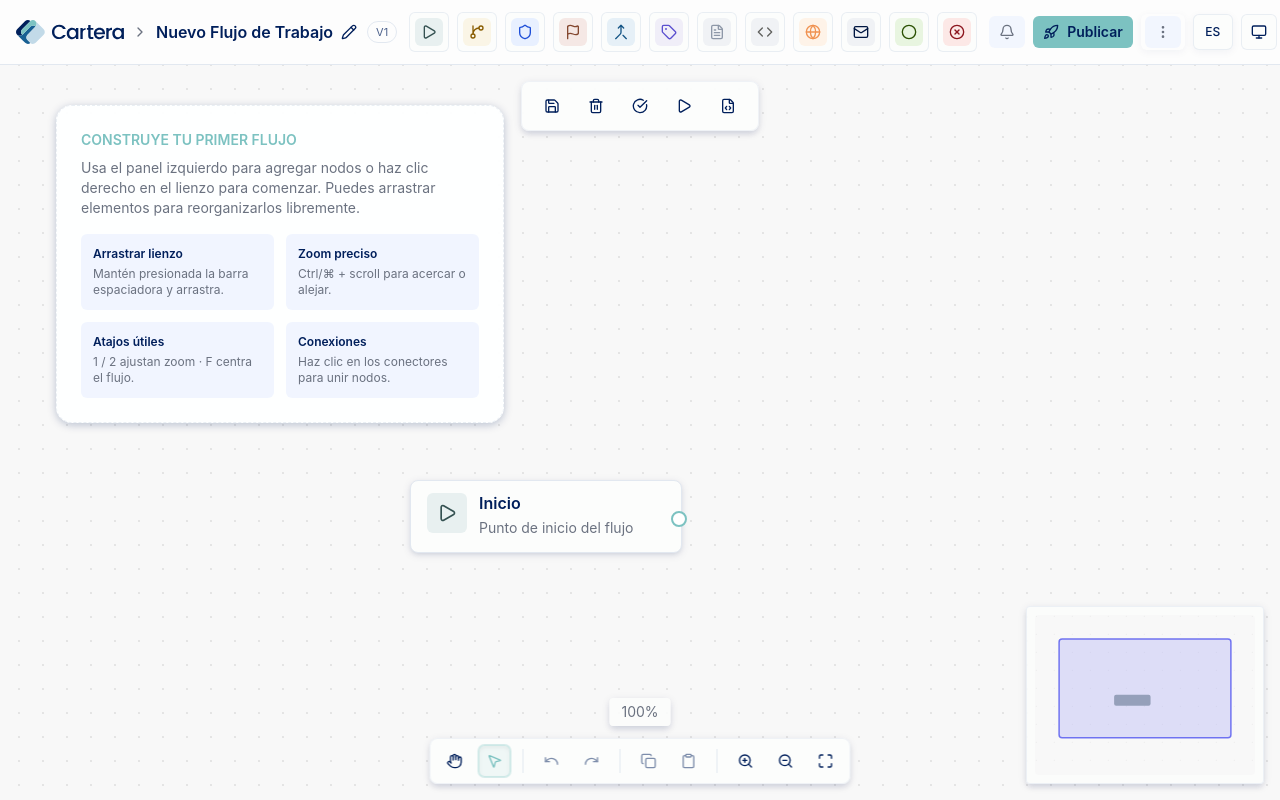
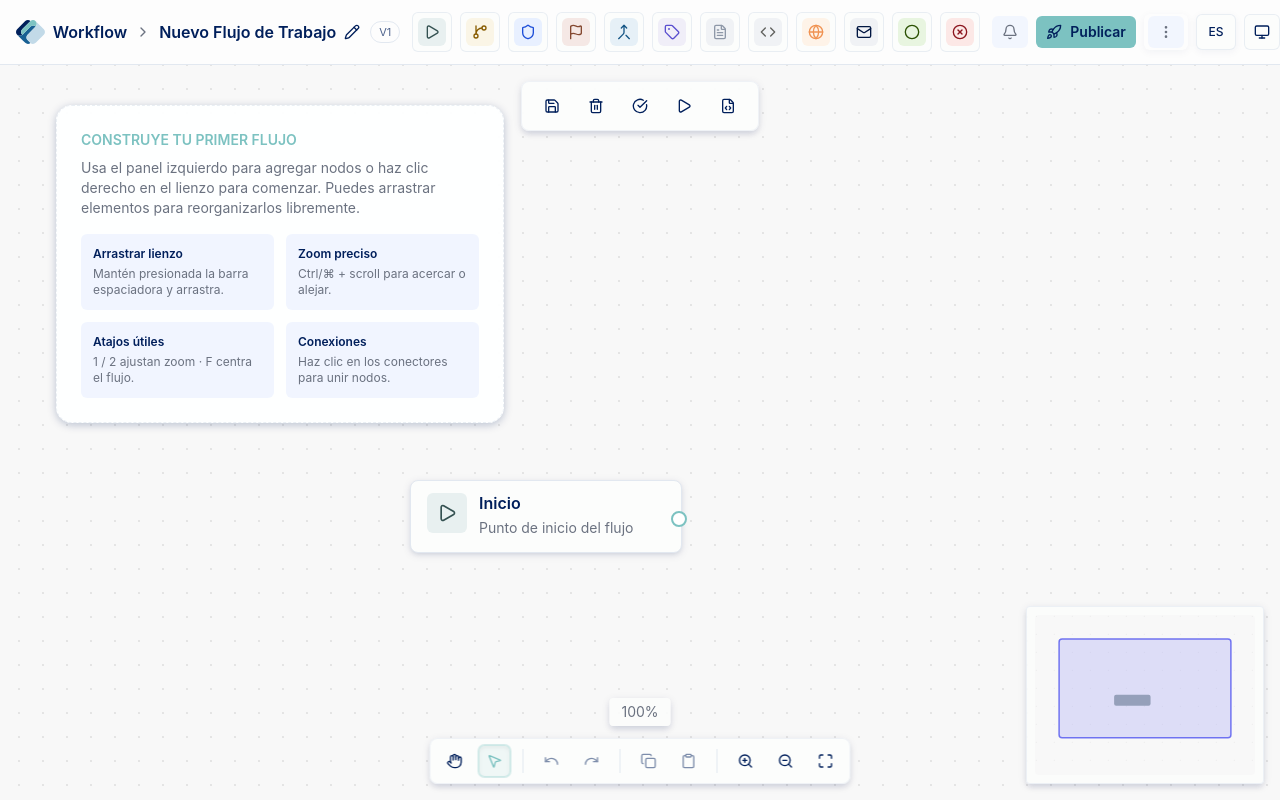
Before and after one commit to carteracredit/workflow, a Next.js app: page / in a window 1280 px wide. Shown: the top 800 px of the page. Built offline with nearby package versions, Linux system fonts and the light colour scheme.

Commit message:
refactor: update app icon SVG and modify top bar to display 'Workflow' label

```diff
--- a/src/components/workflow/top-bar.tsx
+++ b/src/components/workflow/top-bar.tsx
@@ -230,10 +230,13 @@
 					<div className="flex flex-wrap items-center gap-2">
 						<img
 							src="/app-icon.svg"
-							alt="Cartera"
+							alt="workflow"
 							className="h-6"
 							style={{ width: "auto" }}
 						/>
+						<span className="text-base font-semibold text-foreground">
+							Workflow
+						</span>
 						<ChevronRight className="h-4 w-4 text-muted-foreground" />
 						<div className="flex items-center gap-1.5">
 							<h1 className="truncate text-base font-semibold text-foreground">
```
Also changed, not shown: public/app-icon.svg.
